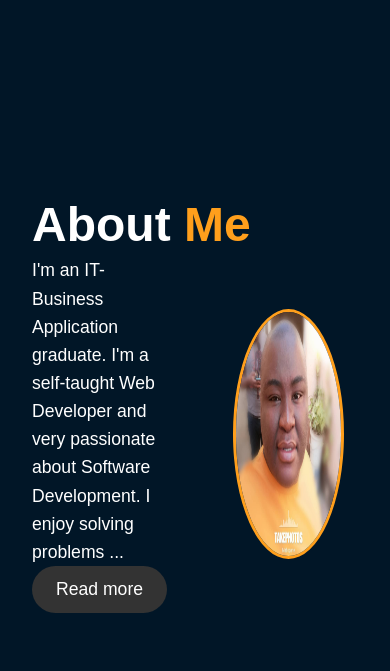
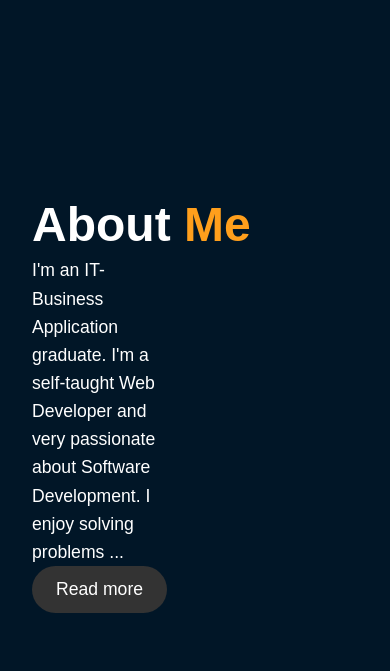
Before and after one commit to Bongx/Profile, a plain HTML site: page index.html in a window 390 px wide. Shown: the part 570-1241 px from the top of the page. Drawn offline with Linux system fonts and the light colour scheme; files whose address does not match are found by name.

Commit message:
Update style.css

```diff
--- a/style.css
+++ b/style.css
@@ -217,54 +217,6 @@ ul {
   box-shadow: 0 14px 28px rgba(0, 0, 0, 0.25), 0 10px 10px rgba(0, 0, 0, 0.22);
 }
 
-/*Scroll To Top
-#return-to-top {
-  position: fixed;
-  bottom: 20px;
-  right: 20px;
-  background: rgb(0, 0, 0);
-  background: rgba(0, 0, 0, 0.7);
-  width: 50px;
-  height: 50px;
-  display: block;
-  text-decoration: none;
-  -webkit-border-radius: 35px;
-  -moz-border-radius: 35px;
-  border-radius: 35px;
-  display: none;
-  -webkit-transition: all 0.3s linear;
-  -moz-transition: all 0.3s ease;
-  -ms-transition: all 0.3s ease;
-  -o-transition: all 0.3s ease;
-  transition: all 0.3s ease;
-}
-
-#return-to-top i {
-  color: #fff;
-  margin: 0;
-  position: relative;
-  left: 16px;
-  top: 13px;
-  font-size: 19px;
-  -webkit-transition: all 0.3s ease;
-  -moz-transition: all 0.3s ease;
-  -ms-transition: all 0.3s ease;
-  -o-transition: all 0.3s ease;
-  transition: all 0.3s ease;
-}
-
-#return-to-top:hover {
-  background: rgba(0, 0, 0, 0.9);
-}
-
-#return-to-top:hover i {
-  color: #fff;
-  top: 5px;
-}
-
-
-
-
 /*Work-Projects*/
 .Work {
   margin: 2rem 0;
@@ -368,10 +320,11 @@ ul {
   margin-top: -50px;
 }
 
-/*Media Queries*/
+
 .navbar .icon {
   display: none;
 }
+/*Media Queries*/
 
 @media screen and (max-width: 600px) {
   .About .container div:first-child {
@@ -388,8 +341,7 @@ ul {
   }
 
   .About img {
-    width: 80%;
-    margin: auto;
+   display:none;
   }
 
   .About h1 {
@@ -428,8 +380,7 @@ ul {
   }
 
   .About img {
-    width: 80%;
-    margin: auto;
+   display:none;
   }
 
   .About h1 {
```
